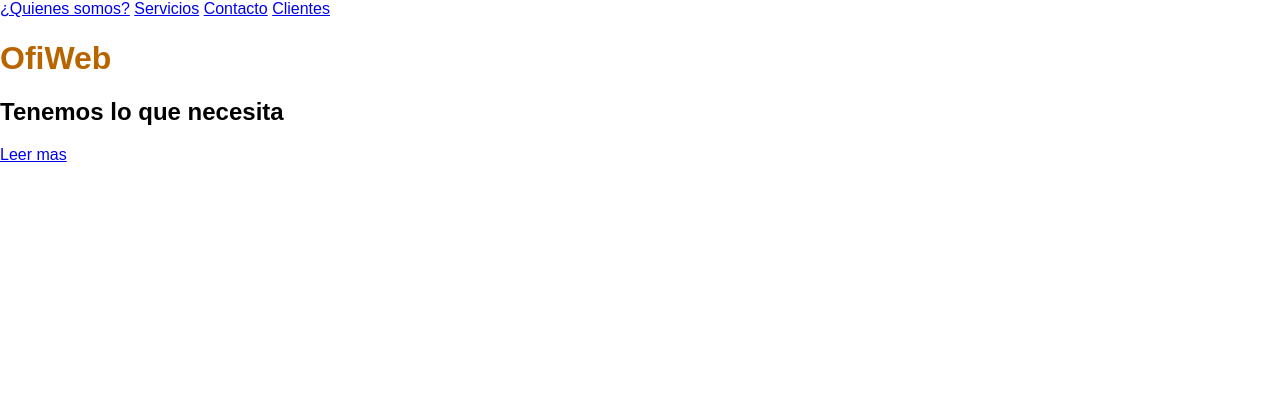
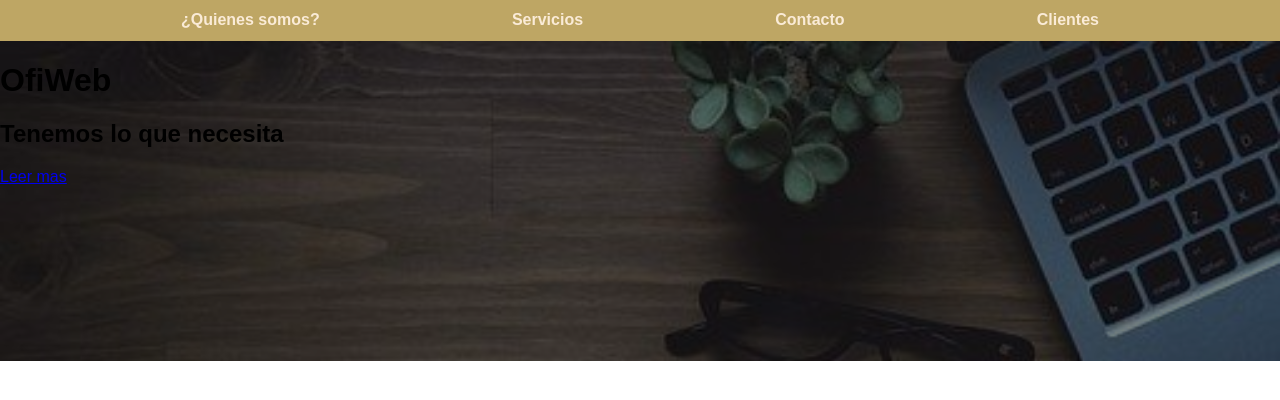
Before and after one commit to Dani163d/Ofi_Web, a plain HTML site: page index.html in a window 1280 px wide. Drawn offline with Linux system fonts and the light colour scheme.

Commit message:
se modifico el estilo

```diff
--- a/app.css/app.css
+++ b/app.css/app.css
@@ -2,10 +2,46 @@ body {
     font-family:'PT Sans', sans-serif;
 }
 
+.estilos {
+    background-color: rgb(190, 166, 100);
 
-h1 {
-    text-align: left;
-    color:rgb(184, 101, 0);
-    font-family:'PT Sans', sans-serif;
+/* para ordenarlos como queramos */
+    display: flex;
+    justify-content: space-evenly;
+}
+
+/* darle estilos */
+.estilos a {
+    color:rgb(250, 235, 215);
+    text-decoration: none;
+    padding: 0.70rem;
+}
+
+/* para agregar el "boton" a los enlaces */
+.estilos a:hover {
+    background-color: rgb(10, 10, 10);
+}
+
+.contenedor {
+    margin-top: 0;
+    margin-bottom: 0;
+    margin-left: auto;
+    margin-right: auto;
     font-weight: 700;
 }
+
+.seccion {
+    background-image: url(../img/oficina.jpg);
+    background-repeat: no-repeat;
+    background-size: cover;
+    padding: 10rem;
+    position: relative;
+}
+.seccion1 {
+    position: absolute;
+    bottom: 0;
+    top: 0;
+    right: 0;
+    left: 0;
+    background-color: rgb(0, 0, 0, .5);
+}
```
